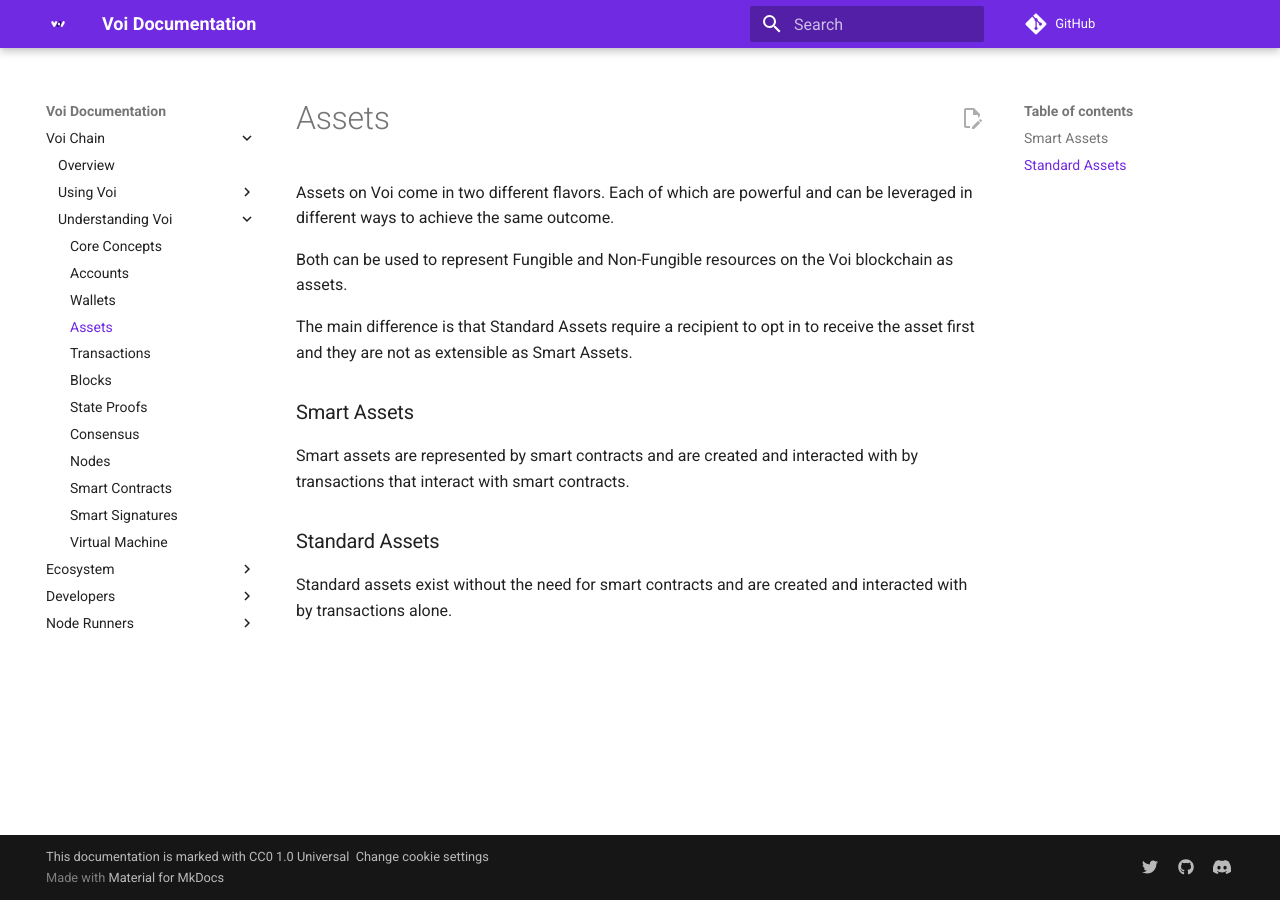
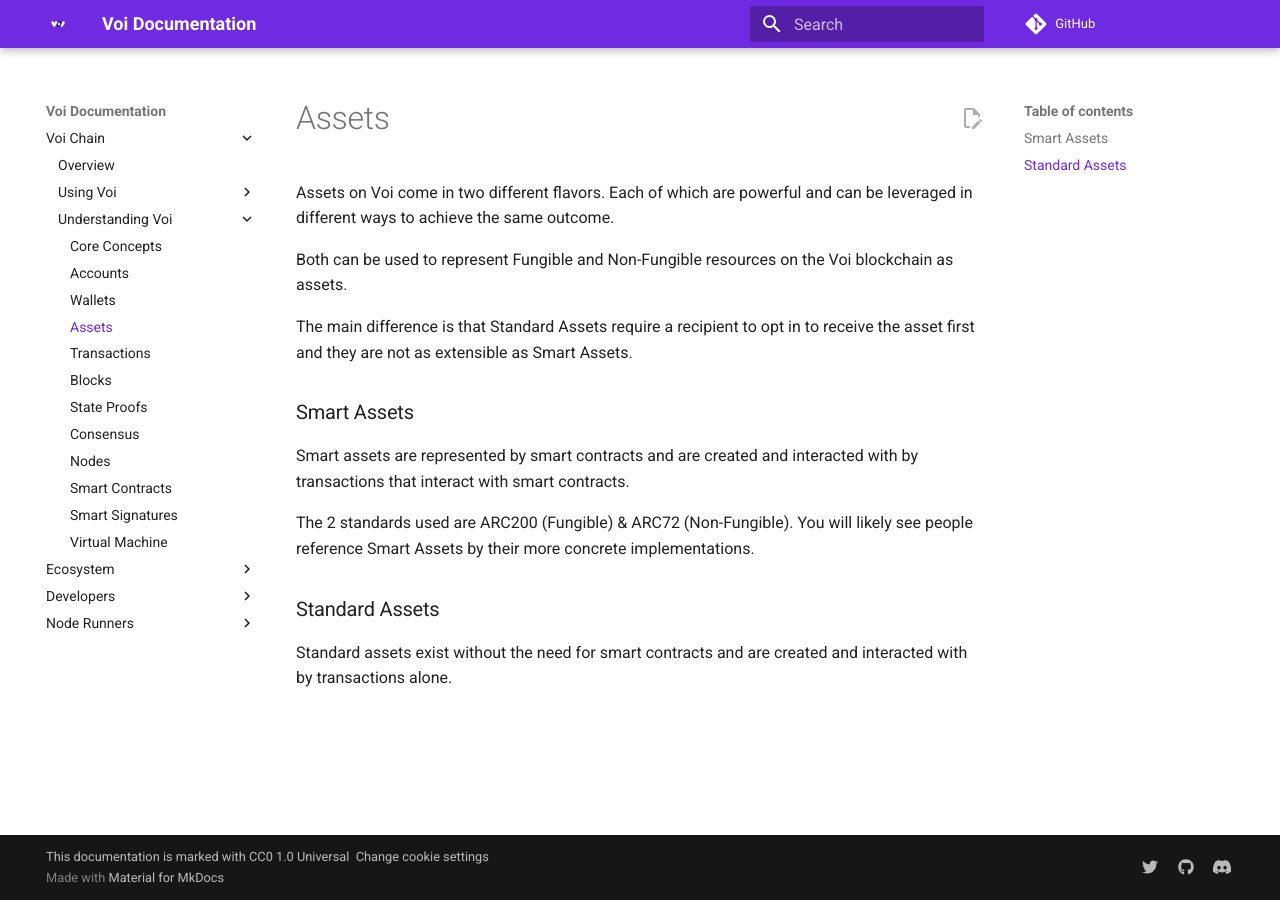
Before and after one commit to VoiNetwork/learn-more, an MkDocs documentation site: the page built from docs/understanding-voi/assets.md, in a window 1280 px wide. Built offline with MkDocs 1.6.1 and Material for MkDocs 9.7.7, drawn with Linux system fonts in a browser that asks for light colours; plug-ins that fetch from the network failed and are left out; comment, search, counter and statistics services are not loaded.

Commit message:
Update assets.md

```diff
--- a/docs/understanding-voi/assets.md
+++ b/docs/understanding-voi/assets.md
@@ -11,6 +11,7 @@ The main difference is that Standard Assets require a recipient to opt in to rec
 
 Smart assets are represented by smart contracts and are created and interacted with by transactions that interact with smart contracts.
 
+The 2 standards used are ARC200 (Fungible) & ARC72 (Non-Fungible). You will likely see people reference Smart Assets by their more concrete implementations.
 
 ### Standard Assets
 
```
